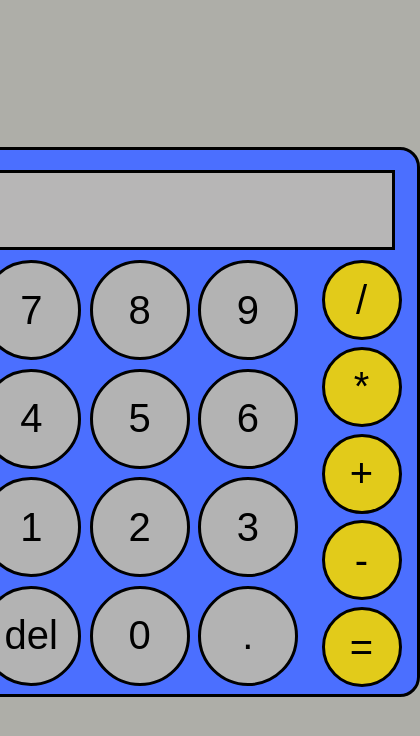
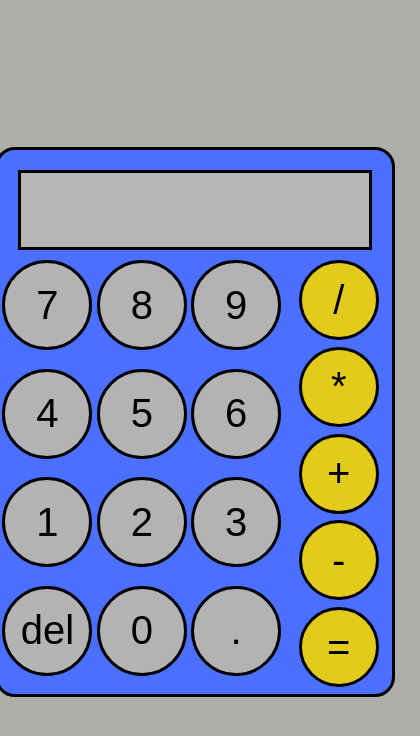
Before and after one commit to NikoWenc/test-calculator, a plain HTML site: page index.html in a window 390 px wide. Shown: the whole page, 420 px wide, since content can reach past the window. Drawn offline with Linux system fonts and the light colour scheme.

Commit message:
add media query for responsive display on iphone14 to latest iphone

```diff
--- a/styles.css
+++ b/styles.css
@@ -74,3 +74,15 @@ body {
         background-color: rgb(226, 203, 26);
         border: 3px solid black;
     }
+
+
+@media (max-width: 500px) {
+    .calculator{
+        width: 400px;
+    }
+
+    .numbers button {
+    width: 90px;
+    height: 90px;
+    }
+}
```
